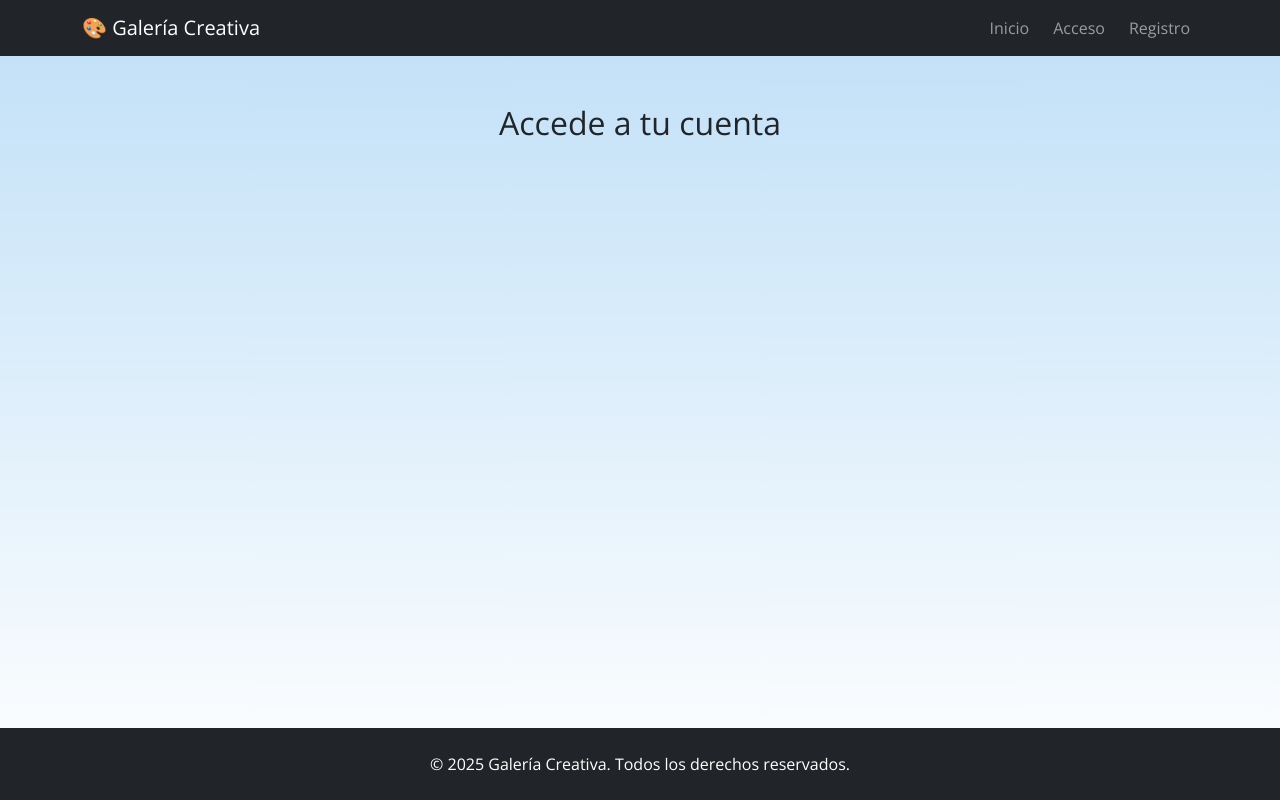
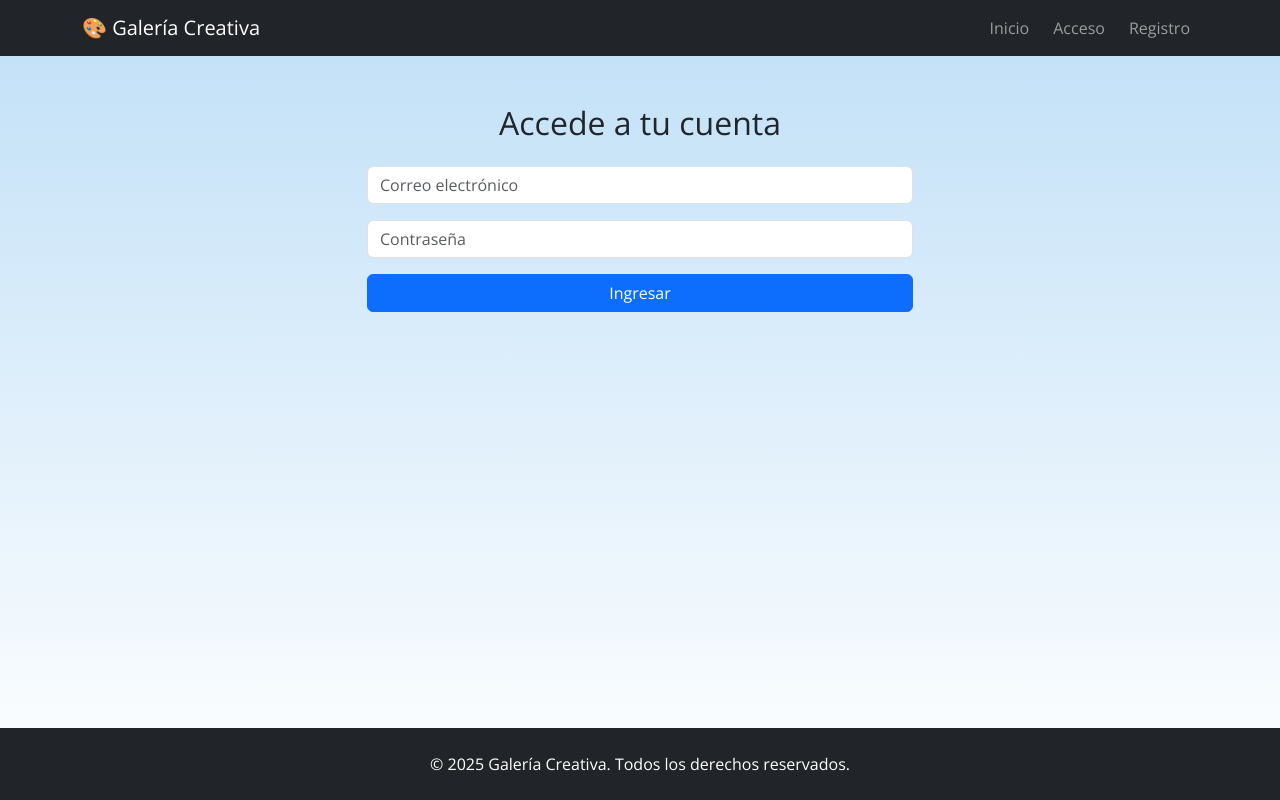
Before and after one commit to RODRIGOMORAMO/marketplace, a React (Vite) app in the folder frontend/: page /login in a window 1280 px wide. Built offline with nearby package versions, Linux system fonts and the light colour scheme; no server answers.

Commit message:
ahora tiene login

```diff
--- a/frontend/src/pages/Login.jsx
+++ b/frontend/src/pages/Login.jsx
@@ -42,7 +42,30 @@ const Login = () => {
       <div className="col-md-6">
         <h2 className="text-center my-4">Accede a tu cuenta</h2>
         <form onSubmit={manejarSubmit}>
-          {/* ...inputs igual que antes... */}
+          <div className="mb-3">
+            <input
+              type="email"
+              className="form-control"
+              placeholder="Correo electrónico"
+              value={email}
+              onChange={(e) => setEmail(e.target.value)}
+              required
+            />
+          </div>
+          <div className="mb-3">
+            <input
+              type="password"
+              className="form-control"
+              placeholder="Contraseña"
+              value={password}
+              onChange={(e) => setPassword(e.target.value)}
+              required
+            />
+          </div>
+          {error && <div className="alert alert-danger">{error}</div>}
+          <button type="submit" className="btn btn-primary w-100">
+            Ingresar
+          </button>
         </form>
       </div>
     </div>
```
